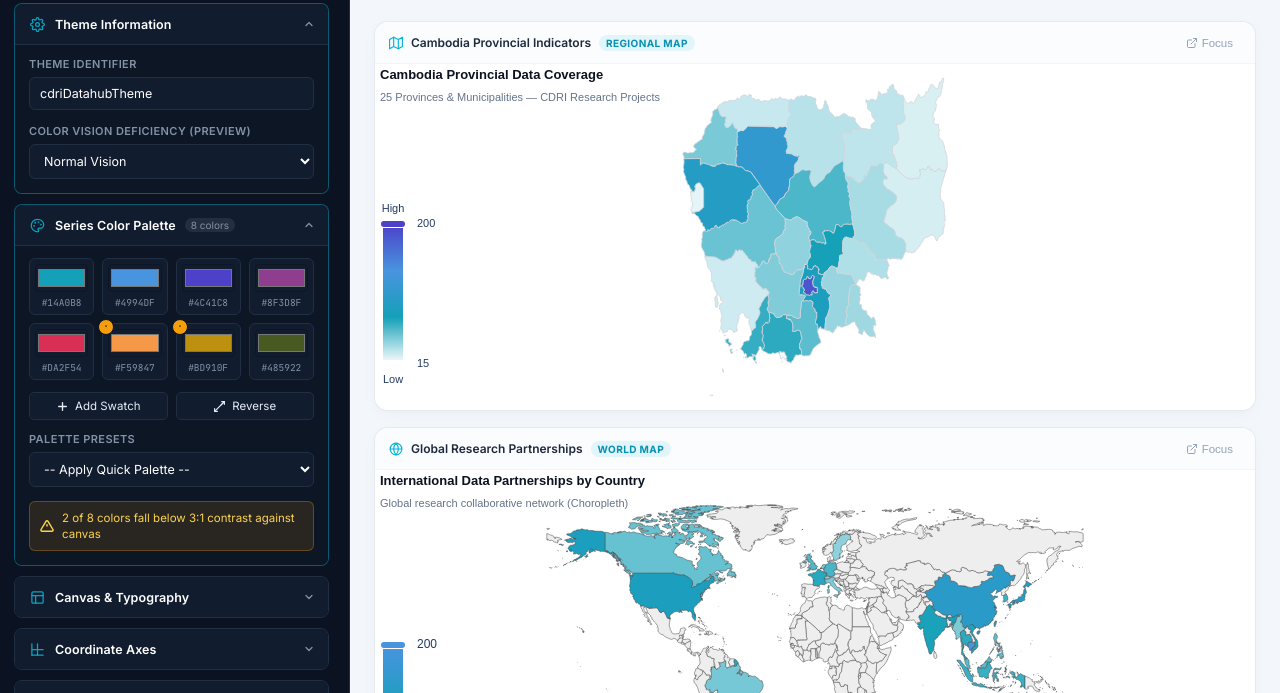
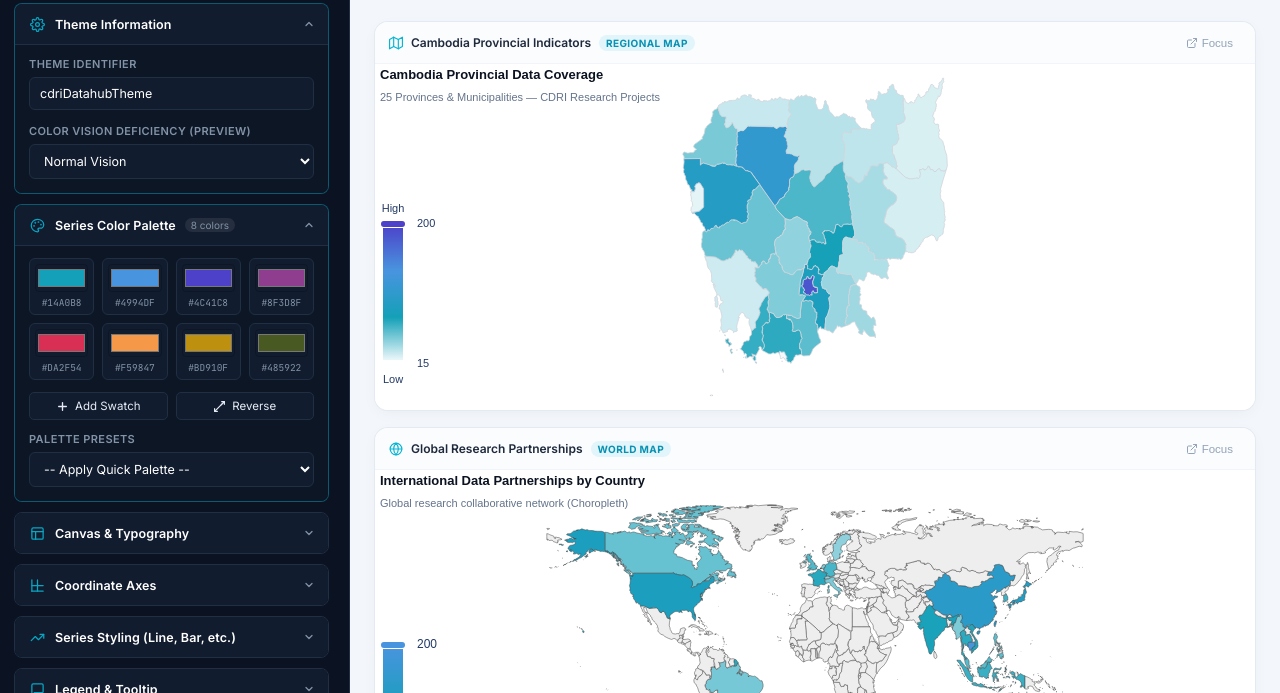
Before and after one commit to MorkMongkul/EchartThemeBuilder, a website built with Vite: page index.html in a window 1280 px wide. Shown: the part 107-800 px from the top of the page. Built offline with nearby package versions, Linux system fonts and the light colour scheme.

Commit message:
fix(ui): remove WCAG contrast warning box and swatch warning badges

```diff
--- a/index.html
+++ b/index.html
@@ -268,8 +268,6 @@
                 <option value="highcontrast">High Contrast (6)</option>
               </select>
             </div>
-
-            <div class="contrast-card" id="wcagBadge"></div>
           </div>
         </div>
 
--- a/src/main.js
+++ b/src/main.js
@@ -36,7 +36,7 @@ import {
 import { buildTheme } from './theme/builder.js';
 import { toThemeBuilderJSON, fromThemeBuilderJSON } from './theme/schema.js';
 import { downloadFile, copyToClipboard, formatJsSnippet } from './theme/exporter.js';
-import { updateWCAGAnalysis, applyCvdFilter } from './utils/accessibility.js';
+import { applyCvdFilter } from './utils/accessibility.js';
 
 /* ==================================================================
    1. State Management
@@ -202,7 +202,6 @@ function renderAll() {
   } else {
     renderFocusChart();
   }
-  updateWCAGAnalysis(state.palette, state.backgroundColor, state.bgTransparent);
   updateModalCodeViewer();
 }
 
@@ -348,18 +347,11 @@ function renderPaletteSwatches() {
       renderAll();
     });
 
-    const wcagBadge = document.createElement("div");
-    wcagBadge.className = "swatch-wcag-badge";
-    wcagBadge.innerHTML = '<svg width="9" height="9" viewBox="0 0 24 24" fill="none" stroke="currentColor" stroke-width="2.5"><line x1="12" y1="8" x2="12" y2="12"/><line x1="12" y1="16" x2="12.01" y2="16"/></svg>';
-
     card.appendChild(colorInput);
     card.appendChild(hexLabel);
     card.appendChild(delBtn);
-    card.appendChild(wcagBadge);
     grid.appendChild(card);
   });
-
-  updateWCAGAnalysis(state.palette, state.backgroundColor, state.bgTransparent);
 }
 
 /* ==================================================================
--- a/src/styles/components.css
+++ b/src/styles/components.css
@@ -253,27 +253,6 @@ input[type=range].ctrl-range {
   display: flex;
 }
 
-.swatch-wcag-badge {
-  position: absolute;
-  top: -5px;
-  left: -5px;
-  width: 16px;
-  height: 16px;
-  background: var(--warn);
-  color: #1a1200;
-  border-radius: 50%;
-  display: none;
-  align-items: center;
-  justify-content: center;
-  border: 1px solid var(--sidebar-bg);
-  cursor: help;
-}
-
-.swatch-wcag-badge svg {
-  width: 10px;
-  height: 10px;
-}
-
 .palette-actions {
   display: flex;
   gap: 8px;
@@ -306,29 +285,6 @@ input[type=range].ctrl-range {
 .palette-btn:hover {
   border-color: var(--accent);
   color: #fff;
-}
-
-.contrast-card {
-  padding: 8px 10px;
-  border-radius: 6px;
-  font-size: 11.5px;
-  line-height: 1.4;
-  display: flex;
-  align-items: center;
-  gap: 8px;
-  margin-top: 8px;
-}
-
-.contrast-card.ok {
-  background: rgba(16, 185, 129, 0.12);
-  border: 1px solid rgba(16, 185, 129, 0.3);
-  color: #6EE7B7;
-}
-
-.contrast-card.warn {
-  background: rgba(245, 158, 11, 0.12);
-  border: 1px solid rgba(245, 158, 11, 0.3);
-  color: #FCD34D;
 }
 
 /* ---------------- Buttons & Toggles ---------------- */
```
